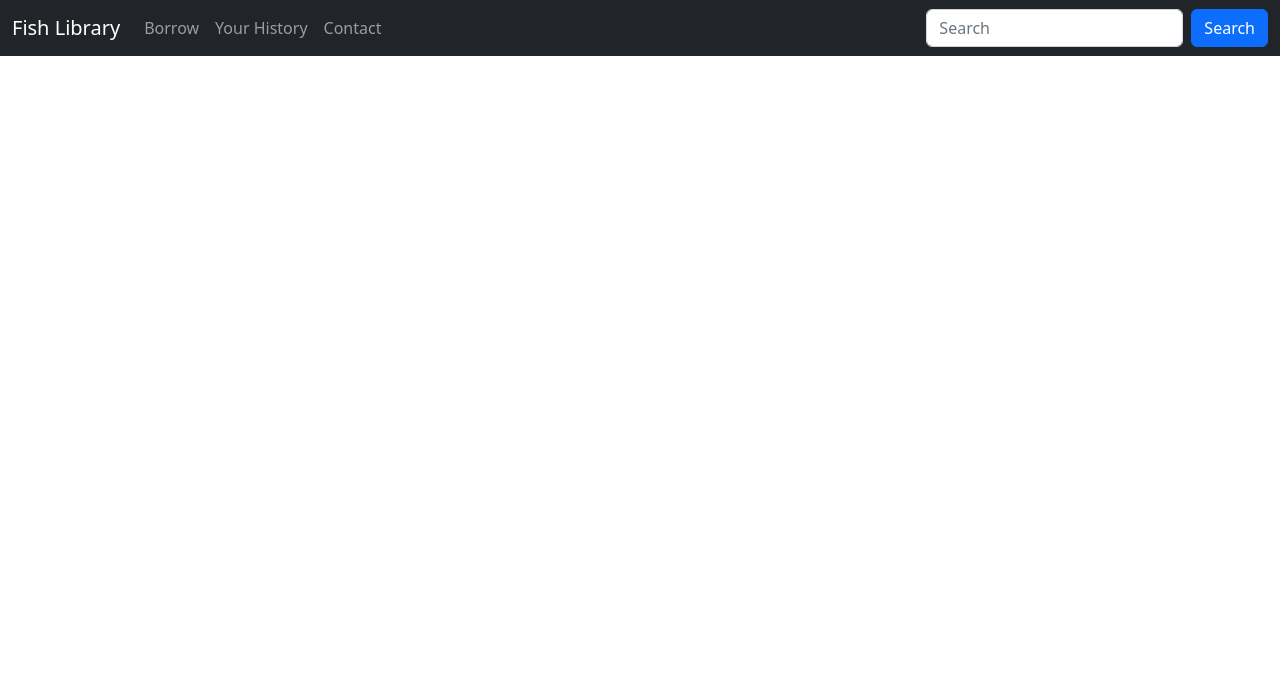
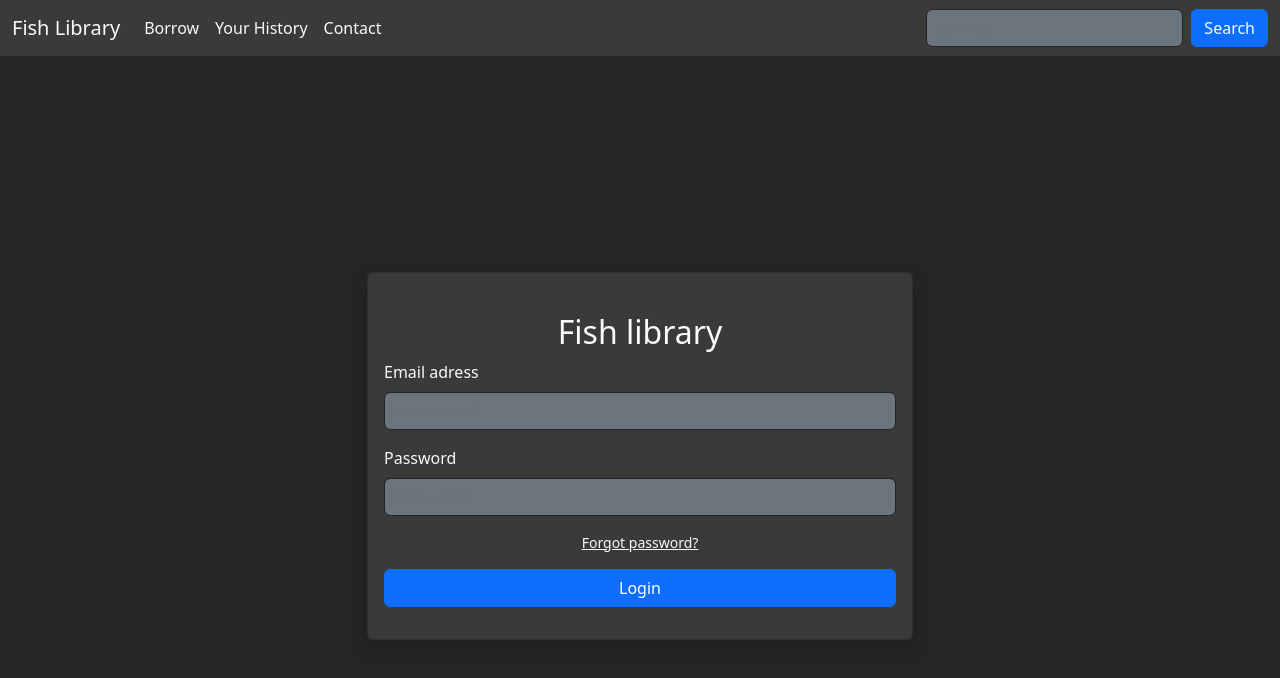
Before and after one commit to arix2000/LibraryWebApplication, a React (Create React App) app: page / in a window 1280 px wide. Shown: the top 678 px of the page. Built offline with nearby package versions, Linux system fonts and the light colour scheme.

Commit message:
add search logic

```diff
--- a/src/App.js
+++ b/src/App.js
@@ -1,10 +1,20 @@
 import SearchBar from "./components/BookSearch/SearchBar";
+import LoginPage from "./components/LoginPage/LoginPage";
 import 'bootstrap/dist/css/bootstrap.min.css';
+import './components/styles/global-styles.css';
 
 function App() {
+
+    const handleSearchSubmit = (term) => {
+        console.log("You've searched for", term);
+    }
+
     return (
-        <SearchBar/>
+        <div>
+            <SearchBar onSubmit={handleSearchSubmit}/>
+            <LoginPage/>
+        </div>
         )
-}
+};
 
 export default App;
--- a/src/components/BookSearch/SearchBar.js
+++ b/src/components/BookSearch/SearchBar.js
@@ -3,12 +3,25 @@ import Container from 'react-bootstrap/Container';
 import Form from 'react-bootstrap/Form';
 import Nav from 'react-bootstrap/Nav';
 import Navbar from 'react-bootstrap/Navbar';
+import { useState } from 'react';
 
-function SearchBar() {
+function SearchBar({ onSubmit }) {
+
+    const [term, setTerm] = useState('');
+
+    const handleFormSubmit = (event) => {
+        event.preventDefault();
+        onSubmit(term);
+    };
+
+    const handleChange = (event) => {
+        setTerm(event.target.value);
+    };
+
     return (
-    <Navbar bg="dark" variant="dark" expand="lg" sticky="top">
+        <Navbar className="label-color" expand="lg" sticky="top">
         <Container fluid>
-        <Navbar.Brand href="#">Fish Library</Navbar.Brand>
+            <Navbar.Brand className="text-light" href="#">Fish Library</Navbar.Brand>
             <Navbar.Toggle aria-controls="navbarScroll" />
             <Navbar.Collapse id="navbarScroll">
             <Nav
@@ -17,18 +30,19 @@ function SearchBar() {
                 style={{ maxHeight: '100px' }}
                 navbarScroll
             >
-            <Nav.Link href="#action1">Borrow</Nav.Link>
-            <Nav.Link href="#action2">Your History</Nav.Link>
-            <Nav.Link href="#">Contact</Nav.Link>
+                <Nav.Link className="text-light" href="#action1">Borrow</Nav.Link>
+                <Nav.Link className="text-light" href="#action2">Your History</Nav.Link>
+                <Nav.Link className="text-light" href="#">Contact</Nav.Link>
             </Nav>
-          <Form className="d-flex">
+            <Form className="d-flex" onSubmit={handleFormSubmit}>
                 <Form.Control
+                value={term}
+                onChange={handleChange}
                 type="search"
                 placeholder="Search"
-              className="me-2 "
-              aria-label="Search"
+                className="me-2 bg-secondary border-dark text-light"
                 />
-            <Button>Search</Button>
+                <Button className="button-color text-light">Search</Button>
             </Form>
             </Navbar.Collapse>
         </Container>
--- a/src/components/LoginPage.js
+++ b/src/components/LoginPage/LoginPage.js
@@ -1,5 +1,4 @@
 import { Col, Button, Row, Container, Card, Form } from "react-bootstrap";
-import "../components/styles/login-styles.css"
 
 export default function LoginPage() {
   return (
@@ -17,7 +16,7 @@ export default function LoginPage() {
                         <Form.Label className="text-center text-light">
                             Email adress
                         </Form.Label>
-                        <Form.Control className="bg-secondary border border-dark" type="email" placeholder="Enter email" />
+                        <Form.Control className="bg-secondary border border-dark text-light" type="email" placeholder="Enter email" />
                       </Form.Group>
 
                       <Form.Group
@@ -26,7 +25,7 @@ export default function LoginPage() {
                         <Form.Label className="text-light">
                             Password
                         </Form.Label>
-                        <Form.Control className="bg-secondary border border-dark" type="password" placeholder="Password" />
+                        <Form.Control className="bg-secondary border border-dark text-light" type="password" placeholder="Password" />
                       </Form.Group>
                       <Form.Group
                         className="mb-3"
```
Lines whose indentation alone changed are shown as unchanged.
